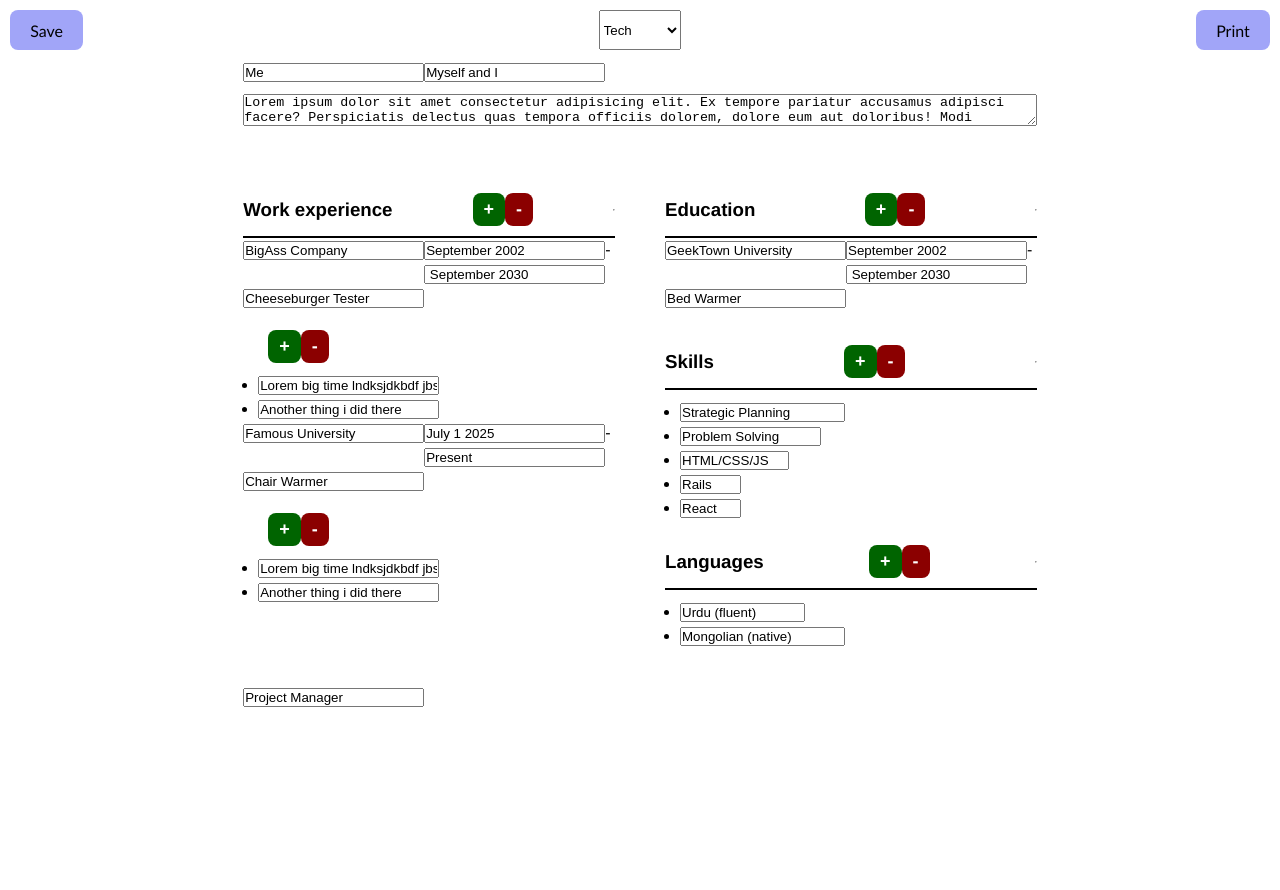
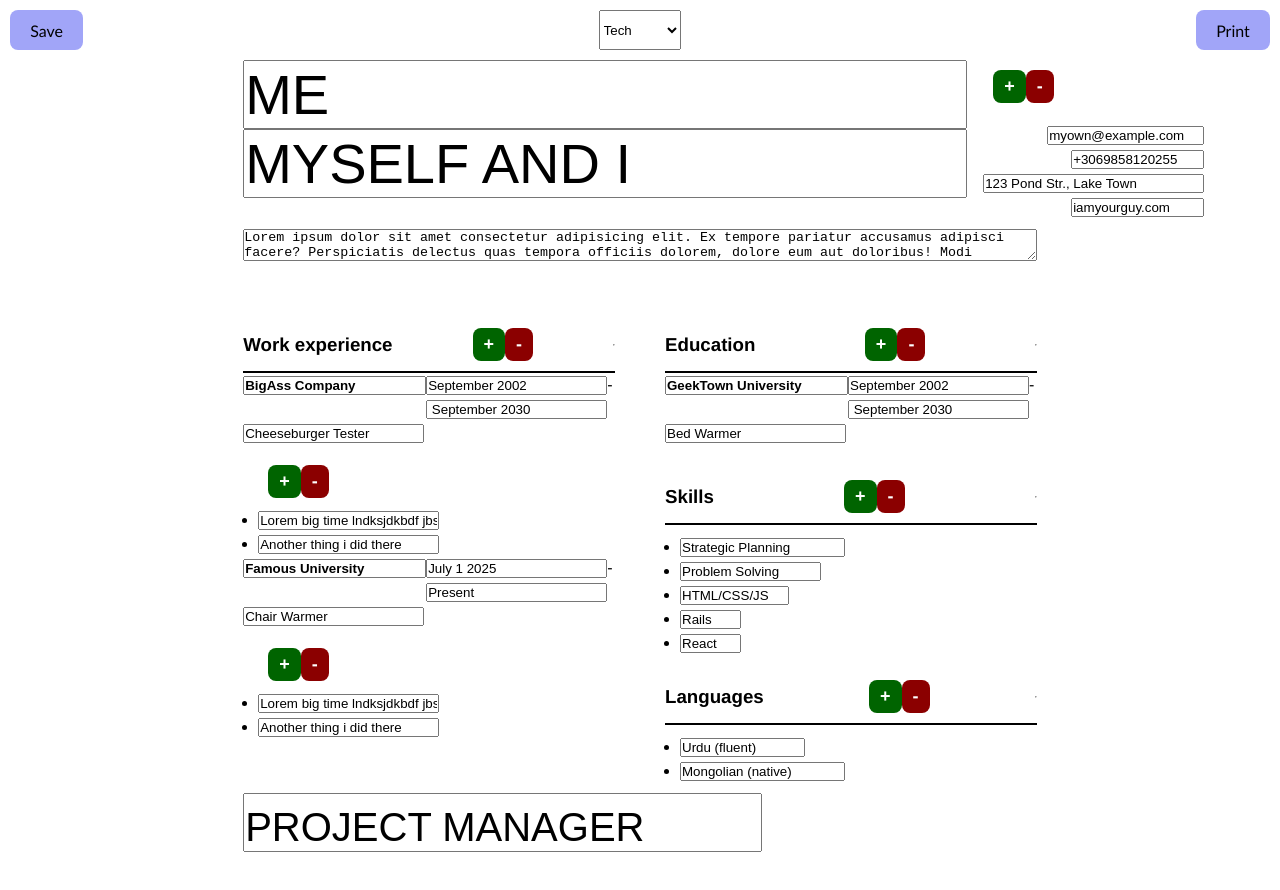
Before and after one commit to NikEmman/cv_react, a React (Vite) app: page / in a window 1280 px wide. Both pictures are taken after a click on the button "Edit". Shown: the top 890 px of the page. Built offline with nearby package versions, Linux system fonts and the light colour scheme.

Commit message:
Fix: tech theme style fixes

```diff
--- a/src/App.css
+++ b/src/App.css
@@ -44,6 +44,9 @@ button:hover {
   display: grid;
   grid-template-columns: repeat(2, 1fr);
 }
+.bold {
+  font-weight: 700;
+}
 @media print {
   button,
   select {
--- a/src/components/AddRemoveButtons.jsx
+++ b/src/components/AddRemoveButtons.jsx
@@ -28,6 +28,6 @@ export default function AddRemoveButtons({
 AddRemoveButtons.propTypes = {
   onClickAdd: PropTypes.func.isRequired,
   onClickRemove: PropTypes.func.isRequired,
-  sectionId: PropTypes.string.isRequired,
+  sectionId: PropTypes.number,
   buttonTitle: PropTypes.string,
 };
--- a/src/components/MainItem.jsx
+++ b/src/components/MainItem.jsx
@@ -52,6 +52,7 @@ export default function MainItem({
                 value={item.institution}
                 placeholder="Institution name"
                 onChange={handleFieldChange("institution")}
+                className="bold"
               />
             </h4>
 
--- a/src/themes/Tech.jsx
+++ b/src/themes/Tech.jsx
@@ -35,7 +35,7 @@ export default function Tech({
         <div className={`hero-${theme}`}>
           {isEditable ? (
             <>
-              <div>
+              <div className="name">
                 <input
                   placeholder="First Name"
                   value={personalSection.firstName}
@@ -56,6 +56,8 @@ export default function Tech({
                 <h3>{personalSection.firstName}</h3>
                 <h3> {personalSection.lastName}</h3>
               </div>
+            </>
+          )}
           <SideSection
             key={contactSection.id}
             section={contactSection}
@@ -69,8 +71,6 @@ export default function Tech({
             visible={false}
             special={["ul-tech"]}
           ></SideSection>
-            </>
-          )}
         </div>
         <div className={`mainContainer-${theme}`}>
           <SideSection
--- a/src/themes/tech.css
+++ b/src/themes/tech.css
@@ -8,14 +8,17 @@
   justify-content: space-between;
   gap: 1em;
 }
-.hero-tech h3 {
+.hero-tech h3,
+.name input {
   text-transform: uppercase;
   font-size: 3.5em;
 }
-.name h3:first-child::before {
+.name h3:first-child::before,
+.name input:first-child::before {
   content: "<";
 }
-.hero-tech h3:last-child::after {
+.hero-tech h3:last-child::after,
+.name input:last-child::after {
   content: ">";
 }
 .ul-tech {
@@ -45,12 +48,14 @@ aside .borderBottom-tech,
 main .borderBottom-tech {
   border-bottom: 2px solid black;
 }
-footer {
+footer,
+footer input {
   text-transform: uppercase;
-  font-size: 2.5em;
+  font-size: 2.5rem;
   font-weight: 300;
   padding-top: 10px;
 }
+
 footer h4::before {
   content: "</";
 }
```
Lines whose indentation alone changed are shown as unchanged.
